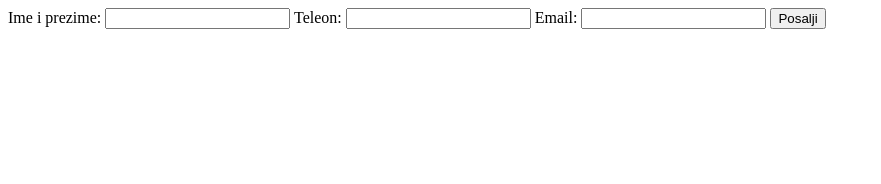
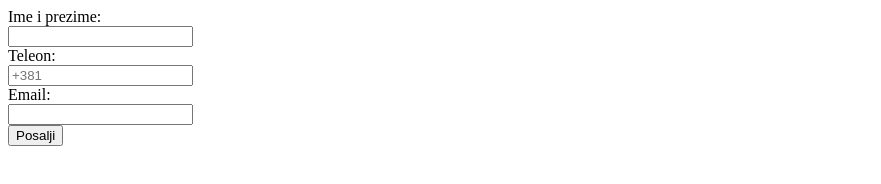
Before and after one commit to vokic/formica, a plain HTML site: page index.html in a window 1280 px wide. Shown: the whole page, without its empty margins (0-881 px from the left). Drawn offline with Linux system fonts and the light colour scheme.

Commit message:
Add files via upload

```diff
--- a/index.html
+++ b/index.html
@@ -1,6 +1,18 @@
+<link rel="stylesheet" href="style.css">
+
 <form action="https://formspree.io/forma@mailinator.com" method="POST">
-    Ime i prezime: <input name="ime-prezime">
-    Teleon: <input name="telefon">
-    Email: <input type="email" name="email">
+    <div>
+        <label for="ime">Ime i prezime: <input name="ime-prezime" id="ime" pattern="/^[a-z ,.'-]+$/i" minlength="5" required></label>
+    </div>
+
+    <div>
+        <label for="telefon">Teleon: <input id="telefon" name="telefon" placeholder="+381" minlength="5" maxlength="20" required></label>
+    </div>
+
+    <div>
+        <label for="email">Email: <input type="email" pattern="[a-z0-9._%+-]+@[a-z0-9.-]+\.[a-z]{2,}$" id="email" name="email" required></label>
+    </div>
+
     <button>Posalji</button>
+
 </form>
--- /dev/null
+++ b/style.css
@@ -0,0 +1,3 @@
+input {
+    display: block;
+}
```
